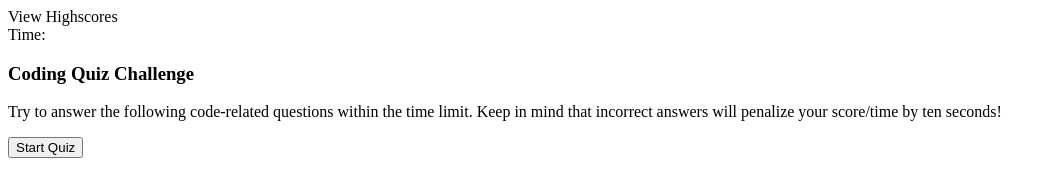
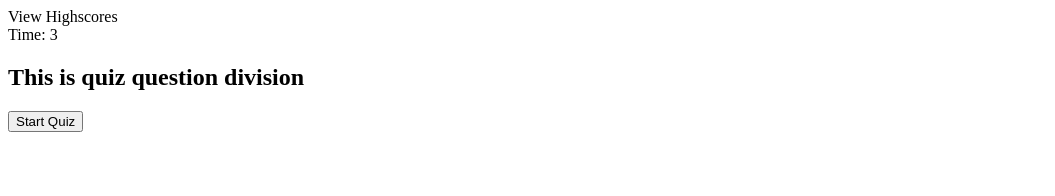
Before and after one commit to GBusta/Quiz, a plain HTML site: page index.html in a window 1280 px wide. Both pictures are taken after a click on the button "Start Quiz". Shown: the whole page, without its empty margins (0-1055 px from the left). Drawn offline with Linux system fonts and the light colour scheme.

Commit message:
started color scheme template for css file

```diff
--- a/assets/css/styles.css
+++ b/assets/css/styles.css
@@ -0,0 +1,7 @@
+.show {
+    display: block;
+}
+
+.noshow {
+    display: none;
+}
--- a/assets/js/script.js
+++ b/assets/js/script.js
@@ -1,12 +1,41 @@
 const startBtn = document.querySelector('#startBtn')
 const timer = document.querySelector('#timer')
-let time = 75;
-const questions = [{question: 'What is today?', answer: 'Thursday'}, {}]
+const introDiv = document.querySelector('#introDiv')
+const quizQuestions = document.querySelector('#quizQuestions')
+
+var time = 5;
+
+let questions = [
+    {
+    question: "When did COVID happen?",
+    choices: ["2019", "2020", "2022"],
+    answer: "2020"
+    }
+    ]
+
+// const questions = [{question: 'What is today?', answer: 'Thursday'}, {}]
 
 startBtn.addEventListener('click', function() {
-  //add timer
-    setInterval(function(){
-        time--
-        timer.textContent = time;
+    setTime()
+    displayQuestion()
+})
+
+function setTime () {
+    var countdown = setInterval(function() {
+        time--;
+    if (time === 0) {
+        clearInterval(countdown)
+    }
+    timer.textContent=time
+
     }, 1000)
-})
+}
+
+function displayQuestion() {
+    introDiv.classList.remove("show")
+    introDiv.classList.add('noshow')
+    quizQuestions.classList.remove("noshow")
+    quizQuestions.classList.add('show')
+    // startBtn.classList.remove("show")
+    // startBtn.classList.remove("noshow")
+}
--- a/index.html
+++ b/index.html
@@ -4,24 +4,33 @@
     <meta charset="UTF-8">
     <meta http-equiv="X-UA-Compatible" content="IE=edge">
     <meta name="viewport" content="width=device-width, initial-scale=1.0">
+    <link rel="stylesheet" href="./assets/css/styles.css">
     <title>Document</title>
 </head>
+
 <body>
     <nav>
         <div>View Highscores</div>
         <div>Time: <span id="timer"></span></div>
     </nav>
+
     <main>
     <div>
+        <div id="introDiv" class="show">
             <h3>Coding Quiz Challenge</h3>
         <p>
             Try to answer the following code-related questions within the time
             limit. Keep in mind that incorrect answers will penalize your
             score/time by ten seconds!
         </p>
-<button id="startBtn">Start Quiz</button>
+        </div>
+        <div id="quizQuestions" class="noshow">
+            <h2>This is quiz question division</h2>
+        </div>
+<button id="startBtn" class="show">Start Quiz</button>
     </div>
 </main>
-<script src="./assets/js/index.js"></script>
+<script src="./assets/js/script.js"></script>
 </body>
+
 </html>
```
Also changed, not shown: 1 other file. Lines whose indentation alone changed are shown as unchanged.
